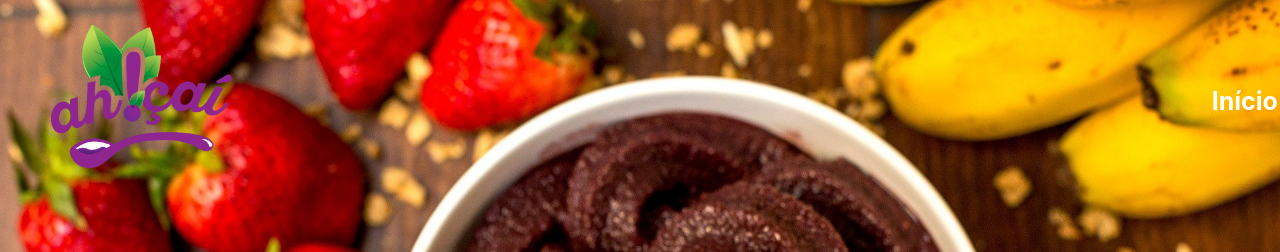
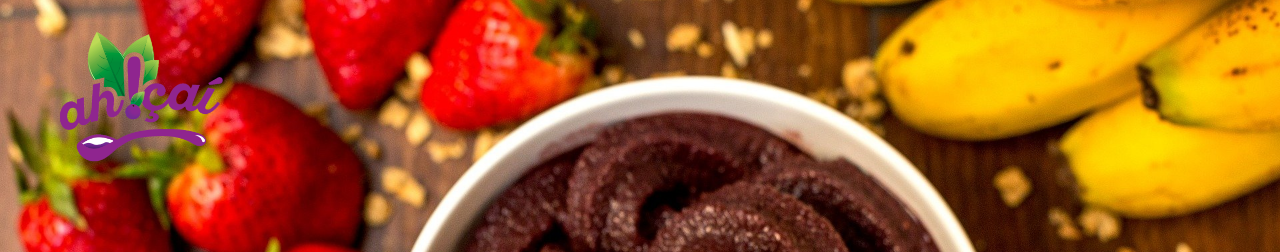
Before and after one commit to vinirocha05/ahcai, a Next.js app: page / in a window 1280 px wide. Shown: the top 252 px of the page. Built offline with nearby package versions, Linux system fonts and the light colour scheme.

Commit message:
prévia 1

```diff
--- a/components/Header/index.jsx
+++ b/components/Header/index.jsx
@@ -1,17 +1,20 @@
 import Image from "next/image";
+import Link from "next/link";
 import style from '../../styles/Nav.module.css'
 
-export default function Nav() {
+export default function Nav({changeHeader}) {
   return (
-    <header className={style.header}>
-      <div style={{marginLeft: '40px'}}>
+    <header style={changeHeader? {backgroundColor: 'var(--primary-color)'}:{backgroundColor: 'transparent'}} className={style.header}>
+      <div style={{marginLeft: '40px',}} >
+        <div className={style.img} style={changeHeader? {backgroundColor: 'white'}:{backgroundColor: 'transparent'}} >
         <Image src='/assets/img/ahcai_logo.png' alt="acai" width='200px' height='200px'/>
+        </div>
       </div>
       <div className={style.list}>
         <ul>
-          <li>Início</li>
-          <li>Produtos</li>
-          <li>Contatos</li>
+          <li><Link href='#inicio' >Início</Link></li>
+          <li><Link href='#inicio' >Sobre</Link></li>
+          <li><Link href='#inicio' >Contato</Link></li>
           </ul>
 
       </div>
--- a/pages/index.jsx
+++ b/pages/index.jsx
@@ -7,16 +7,27 @@ import { useTheme } from "styled-components";
 import { useEffect, useState } from "react";
 
 export default function Home() {
-  const [scrollY,setScrollY] = useState(false);
+  const [changeHeader,setChangeHeader] = useState(false);
+  useEffect(() => {
+    const scrollListener = () => {
+      if (window.scrollY > 800) {
+        setChangeHeader(true);
+      } else {
+        setChangeHeader(false);
+      }
+    };
+
+    window.addEventListener('scroll', scrollListener);
+  }, []);
 
   return (
     <section>
-      <Header />
+      <Header changeHeader={changeHeader}/>
       <div className={style.introBg}>
       </div>
 
       {/*Primeira sessão*/}
-      <div className={style.alignContent}>
+      <div className={style.alignContent} id='inicio'>
         <div className={style.contentBox}>
           <div className="contentImage">
             <Image src='/assets/img/family_photo.jpg' alt='family' width='700px' height='500px' />
--- a/styles/Intro.module.css
+++ b/styles/Intro.module.css
@@ -6,14 +6,12 @@
 }
 
 .bgRoxo{
-  background-color: var(--primary-color);
+  background-image: url('/assets/img/purpleBg.svg');
   color: white;
-  font-size: 2.8rem;
 
 }
 
 .bgWhite{
-  font-size: 2.8rem;
   color: var(--primary-color);
   background-color: white;
 }
@@ -22,14 +20,16 @@
 
 .contentBox{
   background-color:white;
-  height: 70vh;
+  height: 100vh;
   display: grid;
   grid-template-columns: 1fr 1fr;
-  margin: 40px 100px;
+  margin: 220px 100px;
+  font-size: 2.8rem;
 }
 
 .alignContent{
   display: flex;
+  flex-direction: column;
   justify-content: center;
   align-items: center;
   margin-top: 100px;
--- a/styles/Nav.module.css
+++ b/styles/Nav.module.css
@@ -1,26 +1,49 @@
-.header{
+.header {
   display: flex;
   justify-content: space-between;
   align-items: center;
   position: fixed;
-  background-color: transparent;
-  width: 210vh;
+  width: 230vh;
   z-index: 10;
+  transition: all ease 600ms;
+}
 
+.img {
+  width: 200px;
+  height: 200px;
+  background: white;
+  border-radius: 100px;
+  transition: all ease 400ms;
+  transform: scale(0.9);
 }
-.list ul{
+
+.list ul {
   display: flex;
   align-items: center;
   text-decoration: none;
   list-style: none;
   margin-right: 80px;
-
 }
 
-.list li{
+.list li {
   padding: 10px 20px;
   font-size: 2rem;
   color: white;
   font-size: 2.5rem;
-  font-weight:700
+  font-weight: 700;
 }
+
+.list a:after{
+  top:0px;
+  border-radius: 5px;
+  left:0%;
+  width:0;
+  height:8px;
+  background:#fbea03;
+  display:block;
+  content:'';
+  transition: 0.35s ease-in-out;
+}
+.list a:hover:after{
+  width:100%;
+}
--- a/styles/globals.css
+++ b/styles/globals.css
@@ -4,6 +4,7 @@
 
 html{
   font-size: 62.5%;
+  scroll-behavior: smooth;
 }
 
 html,
```
Also changed, not shown: public/assets/img/purpleBg.svg (added).
